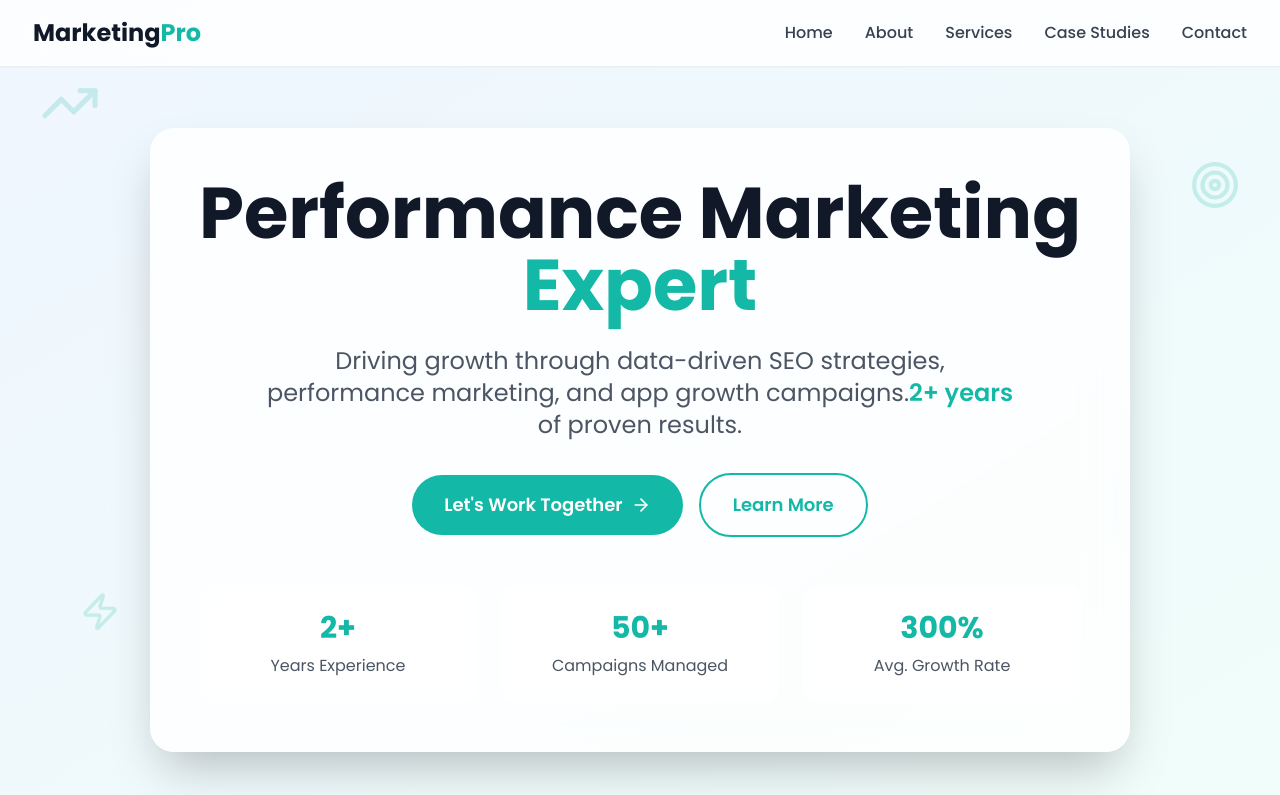
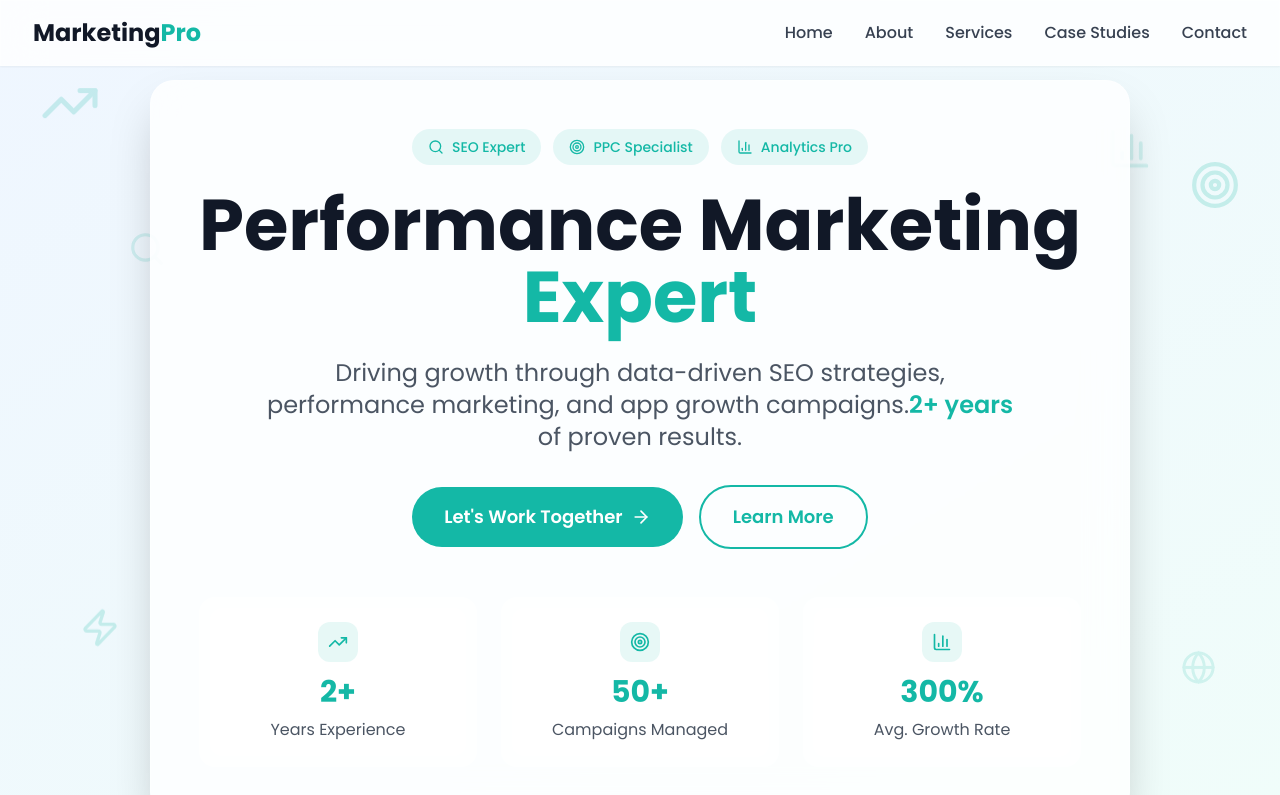
Before and after one commit to atharfiverr/teal-growth-portfolio-56, a React (Vite) app: page / in a window 1280 px wide. Shown: the top 795 px of the page. Built offline with nearby package versions, Linux system fonts and the light colour scheme.

Commit message:
Add field-related content
Add content related to the digital marketing field.

```diff
--- a/src/components/HeroSection.tsx
+++ b/src/components/HeroSection.tsx
@@ -1,4 +1,5 @@
-import { ArrowRight, TrendingUp, Target, Zap } from 'lucide-react';
+
+import { ArrowRight, TrendingUp, Target, Zap, BarChart3, Globe, Users, Search } from 'lucide-react';
 
 const HeroSection = () => {
   const scrollToContact = () => {
@@ -11,7 +12,7 @@ const HeroSection = () => {
       {/* Background Elements */}
       <div className="absolute inset-0 bg-gradient-to-br from-blue-50 to-teal-50"></div>
 
-      {/* Floating Elements */}
+      {/* Enhanced Floating Elements */}
       <div className="absolute top-20 left-10 opacity-20 animate-float">
         <TrendingUp size={60} className="text-primary" />
       </div>
@@ -21,10 +22,35 @@ const HeroSection = () => {
       <div className="absolute bottom-40 left-20 opacity-20 animate-float" style={{ animationDelay: '2s' }}>
         <Zap size={40} className="text-primary" />
       </div>
+      <div className="absolute top-32 right-32 opacity-15 animate-float" style={{ animationDelay: '0.5s' }}>
+        <BarChart3 size={45} className="text-primary" />
+      </div>
+      <div className="absolute bottom-32 right-16 opacity-15 animate-float" style={{ animationDelay: '1.5s' }}>
+        <Globe size={35} className="text-primary" />
+      </div>
+      <div className="absolute top-60 left-32 opacity-15 animate-float" style={{ animationDelay: '2.5s' }}>
+        <Search size={38} className="text-primary" />
+      </div>
 
       <div className="max-w-7xl mx-auto px-4 sm:px-6 lg:px-8 relative z-10 pt-20">
         <div className="text-center">
           <div className="glass-card rounded-3xl p-8 md:p-12 max-w-7xl mx-auto shadow-2xl animate-fade-in">
+
+            {/* Marketing Specialties Banner */}
+            <div className="flex flex-wrap justify-center gap-3 mb-6">
+              <span className="bg-primary/10 text-primary px-4 py-2 rounded-full text-sm font-medium flex items-center gap-2">
+                <Search size={16} />
+                SEO Expert
+              </span>
+              <span className="bg-primary/10 text-primary px-4 py-2 rounded-full text-sm font-medium flex items-center gap-2">
+                <Target size={16} />
+                PPC Specialist
+              </span>
+              <span className="bg-primary/10 text-primary px-4 py-2 rounded-full text-sm font-medium flex items-center gap-2">
+                <BarChart3 size={16} />
+                Analytics Pro
+              </span>
+            </div>
 
             <h1 className="text-4xl md:text-6xl lg:text-7xl font-bold text-gray-900 mb-6 leading-tight">
               Performance Marketing
@@ -53,17 +79,32 @@ const HeroSection = () => {
               </button>
             </div>
 
-            {/* Stats */}
+            {/* Enhanced Stats with Icons */}
             <div className="grid grid-cols-1 md:grid-cols-3 gap-6 mt-12">
-              <div className="glass p-6 rounded-2xl">
+              <div className="glass p-6 rounded-2xl group hover:shadow-xl transition-all duration-300">
+                <div className="flex items-center justify-center mb-3">
+                  <div className="bg-primary/10 w-10 h-10 rounded-xl flex items-center justify-center group-hover:bg-primary/20 transition-colors">
+                    <TrendingUp className="text-primary" size={20} />
+                  </div>
+                </div>
                 <div className="text-3xl font-bold text-primary mb-2">2+</div>
                 <div className="text-gray-600">Years Experience</div>
               </div>
-              <div className="glass p-6 rounded-2xl">
+              <div className="glass p-6 rounded-2xl group hover:shadow-xl transition-all duration-300">
+                <div className="flex items-center justify-center mb-3">
+                  <div className="bg-primary/10 w-10 h-10 rounded-xl flex items-center justify-center group-hover:bg-primary/20 transition-colors">
+                    <Target className="text-primary" size={20} />
+                  </div>
+                </div>
                 <div className="text-3xl font-bold text-primary mb-2">50+</div>
                 <div className="text-gray-600">Campaigns Managed</div>
               </div>
-              <div className="glass p-6 rounded-2xl">
+              <div className="glass p-6 rounded-2xl group hover:shadow-xl transition-all duration-300">
+                <div className="flex items-center justify-center mb-3">
+                  <div className="bg-primary/10 w-10 h-10 rounded-xl flex items-center justify-center group-hover:bg-primary/20 transition-colors">
+                    <BarChart3 className="text-primary" size={20} />
+                  </div>
+                </div>
                 <div className="text-3xl font-bold text-primary mb-2">300%</div>
                 <div className="text-gray-600">Avg. Growth Rate</div>
               </div>
```
